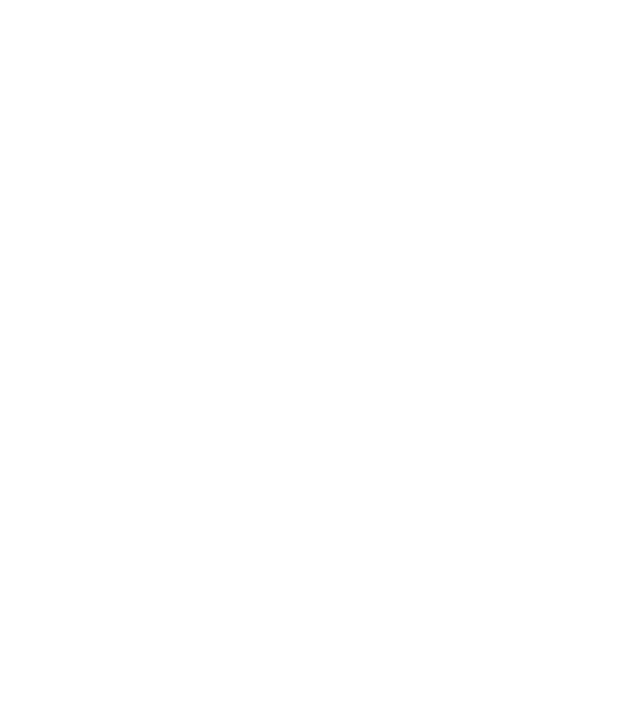
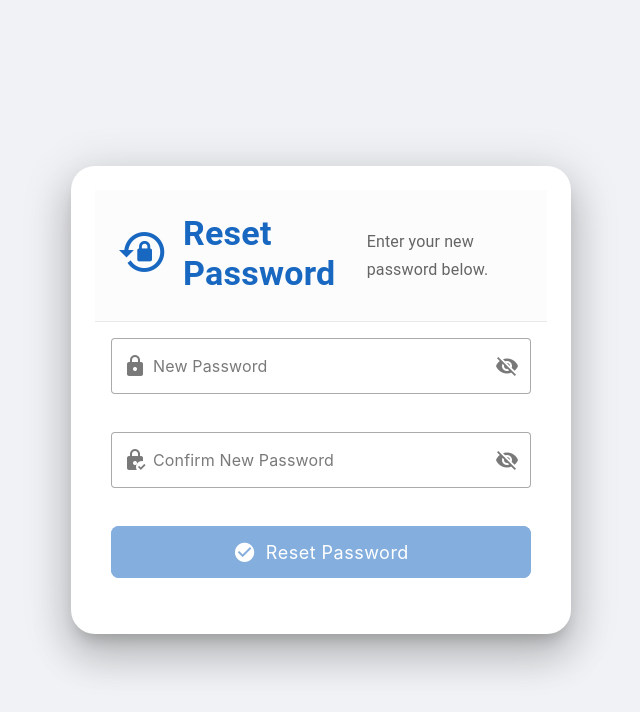
Before and after one commit to van49785/face_recognition_system, a Vue app in the folder frontend/: page /reset-password in a window 1280 px wide. Before the commit this address had no page. Shown: the top 712 px of the page, without its empty margins (319-959 px from the left). Built offline with nearby package versions, Linux system fonts and the light colour scheme.

Commit message:
Integrate forgot password feature into login page

```diff
--- a/frontend/src/assets/main.css
+++ b/frontend/src/assets/main.css
@@ -29,7 +29,7 @@ a,
   }
 
   #app {
-    display: grid;
+    /* display: grid; */
     grid-template-columns: 1fr 1fr;
     padding: 0;
   }
--- a/frontend/src/router/index.js
+++ b/frontend/src/router/index.js
@@ -7,6 +7,7 @@ import Employees from '../views/Employees.vue';
 import Attendance from '../views/Attendance.vue';
 import Reports from '../views/Reports.vue';
 import ChangePasswordPage from '@/views/ChangePasswordPage.vue';
+import ResetPassword from '@/views/ResetPassword.vue';
 
 const routes = [
   {
@@ -43,6 +44,11 @@ const routes = [
     name: 'ChangePasswordPage',
     component: ChangePasswordPage,
     meta: { requiresAuth: true, role: 'employee' }
+  },
+  {
+      path: '/reset-password',
+      name: 'ResetPassword',
+      component: ResetPassword
   }
 ];
 
--- a/frontend/src/services/api/auth.js
+++ b/frontend/src/services/api/auth.js
@@ -79,3 +79,47 @@ export const logoutAdmin = async () => {
     throw error
   }
 }
+
+/**
+ * Gửi yêu cầu reset password đến backend
+ * @param {string} email
+ * @param {string} userType 'admin' | 'employee'
+ * @returns {Promise<any>}
+ */
+export const forgotPassword = async (email, userType) => {
+  try {
+    console.log(`🔑 Forgot password request for ${userType} with email: ${email}`)
+    const response = await api.post('/api/auth/forgot-password', {
+      email,
+      user_type: userType,
+    })
+    console.log('Forgot password request successful:', response.data)
+    return response.data
+  } catch (error) {
+    console.error('Forgot password error:', error.response?.data || error.message)
+    throw error
+  }
+}
+
+/**
+ * Gửi mật khẩu mới và token để reset password
+ * @param {string} token - Token từ URL
+ * @param {string} newPassword
+ * @param {string} confirmPassword
+ * @returns {Promise<any>}
+ */
+export const resetPassword = async (token, newPassword, confirmPassword) => {
+  try {
+    console.log('🔐 Reset password request with token...')
+    const response = await api.post('/api/auth/reset-password', {
+      token,
+      new_password: newPassword,
+      confirm_password: confirmPassword,
+    })
+    console.log('Password reset successful:', response.data)
+    return response.data
+  } catch (error) {
+    console.error('Password reset error:', error.response?.data || error.message)
+    throw error
+  }
+}
--- /dev/null
+++ b/frontend/src/views/ResetPassword.vue
@@ -0,0 +1,157 @@
+<template>
+  <div class="reset-password-wrapper">
+    <div class="reset-password-container">
+      <v-card
+        elevation="24"
+        class="reset-password-card"
+        rounded="xl"
+      >
+        <div class="card-header">
+          <v-icon size="48" color="primary" class="mb-2">mdi-lock-reset</v-icon>
+          <h2 class="text-h4 font-weight-bold text-primary mb-1">Reset Password</h2>
+          <p class="text-subtitle-1 text-medium-emphasis">Enter your new password below.</p>
+        </div>
+
+        <v-card-text>
+          <v-alert
+            v-if="message"
+            :type="messageType"
+            density="compact"
+            class="mb-4"
+            closable
+            @click:close="message = ''"
+          >
+            {{ message }}
+          </v-alert>
+
+          <v-form ref="resetPasswordForm" @submit.prevent="handleResetPassword" :disabled="loading">
+            <v-text-field
+              v-model="newPassword"
+              label="New Password"
+              :type="showNewPassword ? 'text' : 'password'"
+              required
+              prepend-inner-icon="mdi-lock"
+              :append-inner-icon="showNewPassword ? 'mdi-eye' : 'mdi-eye-off'"
+              @click:append-inner="showNewPassword = !showNewPassword"
+              variant="outlined"
+              size="large"
+              class="mb-4"
+              :rules="passwordRules"
+            ></v-text-field>
+
+            <v-text-field
+              v-model="confirmPassword"
+              label="Confirm New Password"
+              :type="showConfirmPassword ? 'text' : 'password'"
+              required
+              prepend-inner-icon="mdi-lock-check"
+              :append-inner-icon="showConfirmPassword ? 'mdi-eye' : 'mdi-eye-off'"
+              @click:append-inner="showConfirmPassword = !showConfirmPassword"
+              variant="outlined"
+              size="large"
+              class="mb-4"
+              :rules="confirmPasswordRules"
+            ></v-text-field>
+
+            <v-btn
+              type="submit"
+              color="primary"
+              block
+              :loading="loading"
+              size="x-large"
+              class="login-btn mb-4"
+              rounded="lg"
+              :disabled="!isFormValid || loading"
+            >
+              <v-icon left class="mr-2">mdi-check-circle</v-icon>
+              {{ loading ? 'Resetting...' : 'Reset Password' }}
+            </v-btn>
+          </v-form>
+        </v-card-text>
+      </v-card>
+    </div>
+  </div>
+</template>
+
+<script setup>
+import { ref, computed } from 'vue'
+import { useRoute, useRouter } from 'vue-router'
+import { resetPassword } from '../services/api/auth'
+
+const route = useRoute()
+const router = useRouter()
+
+// Form state
+const token = ref(route.query.token || '')
+const newPassword = ref('')
+const confirmPassword = ref('')
+const loading = ref(false)
+const showNewPassword = ref(false)
+const showConfirmPassword = ref(false)
+
+// Alert state
+const message = ref('')
+const messageType = ref('error')
+
+// Validation rules
+const passwordRules = [
+  v => !!v || 'New password is required.',
+  v => v.length >= 6 || 'Password must be at least 6 characters.',
+]
+
+const confirmPasswordRules = [
+  v => !!v || 'Confirm password is required.',
+  v => v === newPassword.value || 'Passwords do not match.',
+]
+
+const isFormValid = computed(() => {
+  return newPassword.value.length >= 6 && newPassword.value === confirmPassword.value
+})
+
+const handleResetPassword = async () => {
+  if (!isFormValid.value || !token.value) {
+    message.value = "Invalid token or form data. Please check your information."
+    messageType.value = 'error'
+    return
+  }
+
+  loading.value = true
+  message.value = ''
+
+  try {
+    const response = await resetPassword(token.value, newPassword.value, confirmPassword.value)
+
+    message.value = response.message
+    messageType.value = 'success'
+
+    // Tự động chuyển hướng về trang login sau 3 giây
+    setTimeout(() => {
+      router.push('/login')
+    }, 3000)
+
+  } catch (error) {
+    const msg = error.response?.data?.error || "An error occurred. Please try again."
+    message.value = msg
+    messageType.value = 'error'
+  } finally {
+    loading.value = false
+  }
+}
+</script>
+
+<style scoped>
+/* CSS cho trang Reset Password, bạn có thể thêm vào hoặc import file CSS riêng */
+.reset-password-wrapper {
+  display: flex;
+  justify-content: center;
+  align-items: center;
+  min-height: 100vh;
+  background: #f0f2f5;
+}
+
+.reset-password-card {
+  max-width: 500px;
+  width: 100%;
+  padding: 24px;
+}
+</style>
```
Also changed, not shown: frontend/src/views/Login.vue (+176 -64 lines).
